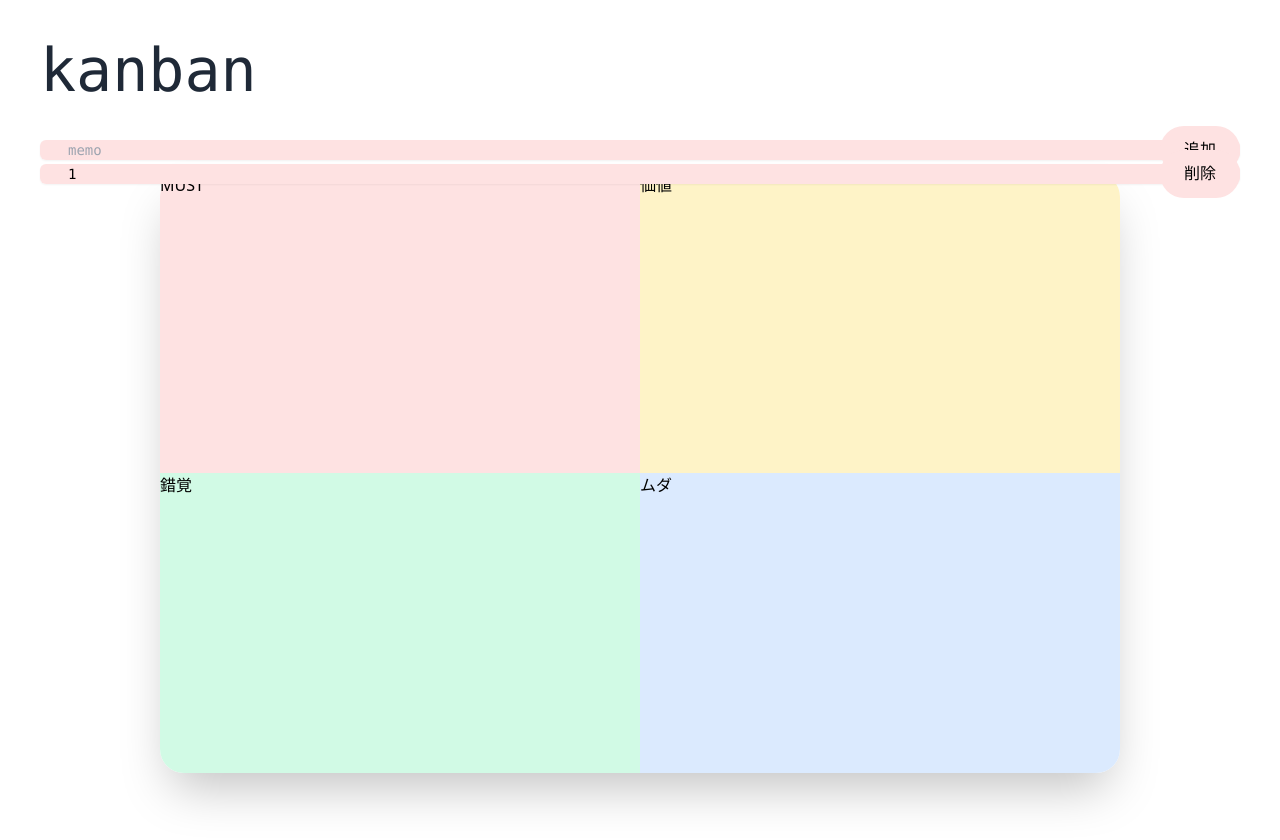
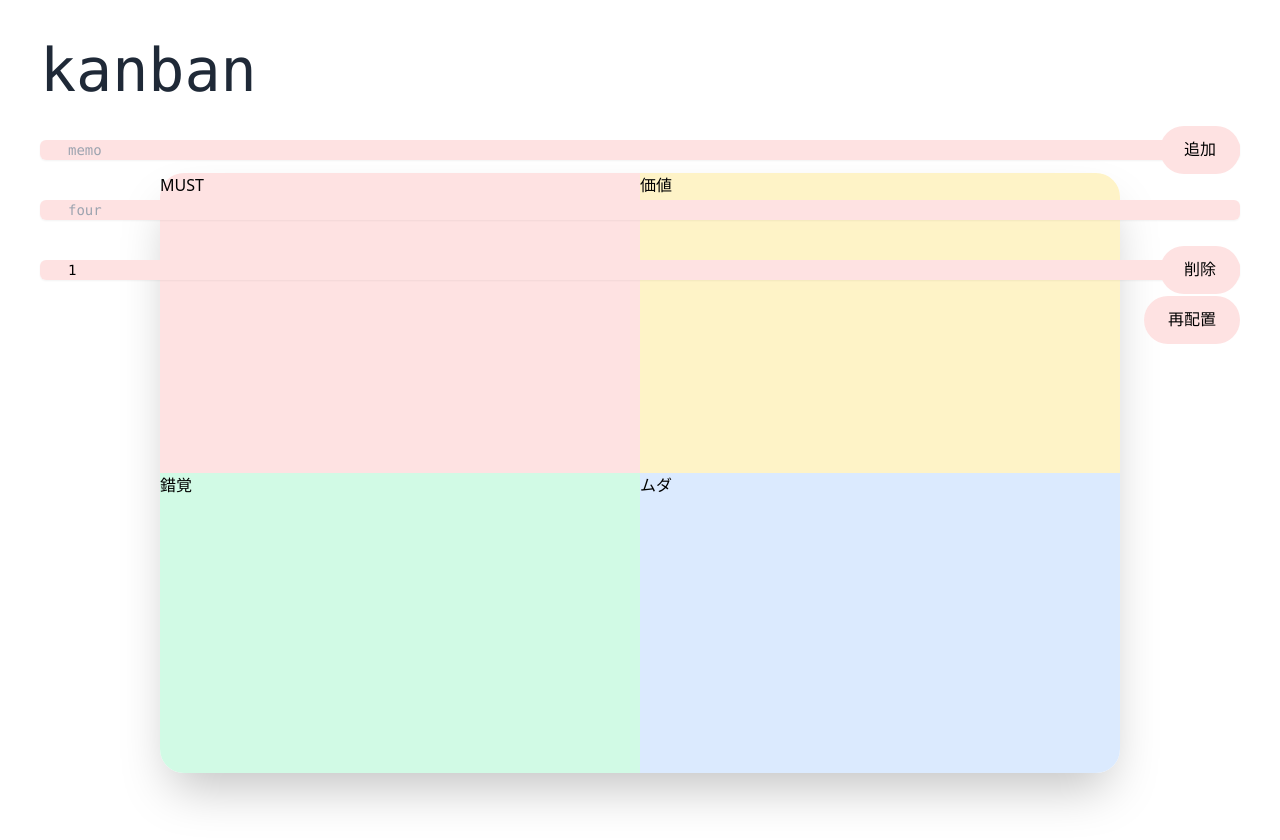
Before and after one commit to daiki-skm/kanban, a Nuxt app: page / in a window 1280 px wide. Built offline with nearby package versions, Linux system fonts and the light colour scheme; no server answers; the database is empty.

Commit message:
update: position

```diff
--- a/components/BaseBackground.vue
+++ b/components/BaseBackground.vue
@@ -23,7 +23,17 @@
                 </div>
             </p>
             <p class="text-right mr-20">
-                <div class="mt-1 relative rounded-md shadow-sm">
+                <div class="mt-10 relative rounded-md shadow-sm">
+                    <input
+                        type="text"
+                        v-model="four"
+                        class="focus:ring-indigo-500 focus:border-indigo-500 block w-full pl-7 pr-12 sm:text-sm border-gray-300 bg-red-100 rounded-md"
+                        placeholder="four"
+                    >
+                </div>
+            </p>
+            <p class="text-right mr-20">
+                <div class="mt-10 relative rounded-md shadow-sm">
                     <input
                         type="number"
                         v-model="num"
@@ -36,6 +46,18 @@
                             class="rounded-full py-3 px-6 bg-red-100"
                         >
                             削除
+                        </span>
+                    </div>
+                </div>
+            </p>
+            <p class="text-right mr-20">
+                <div class="mt-10 relative rounded-md shadow-sm">
+                    <div class="absolute inset-y-0 right-0 flex items-center">
+                        <span
+                            @click="resetMemo"
+                            class="rounded-full py-3 px-6 bg-red-100"
+                        >
+                            再配置
                         </span>
                     </div>
                 </div>
@@ -61,10 +83,12 @@ import { DragControls } from "three/examples/jsm/controls/DragControls"
 interface DataType {
     memo: string
     num: number
+    four: string
     width: number
     height: number
     scale: Object
     position: Object
+    demo: Object
 }
 
 let dict_memo = {}
@@ -77,6 +101,7 @@ export default Vue.extend({
         return {
             memo: "",
             num: 1,
+            four: "",
             width: 960,
             height: 540,
             scale: {
@@ -85,9 +110,31 @@ export default Vue.extend({
                 z: 20,
             },
             position: {
-                x: -20,
-                y: 10,
+                x: 10,
+                y: 0,
                 z: -40
+            },
+            demo: {
+                "must": {
+                    x: -50,
+                    y: 60,
+                    z: -40
+                },
+                "value": {
+                    x: 10,
+                    y: 60,
+                    z: -40
+                },
+                "sakkaku": {
+                    x: -50,
+                    y: 0,
+                    z: -40
+                },
+                "wrong": {
+                    x: 10,
+                    y: 0,
+                    z: -40
+                }
             }
         } as DataType
     },
@@ -105,7 +152,10 @@ export default Vue.extend({
                 createCanvasForTexture
             );
 
-            _this.createSprite(canvasTexture, _this.scale, _this.position, doc.id, camera, renderer)
+            const four = doc.data().four
+            // @ts-ignore
+            const position = _this.demo[four]
+            _this.createSprite(canvasTexture, _this.scale, position, doc.id, camera, renderer)
 
             tick()
 
@@ -130,6 +180,10 @@ export default Vue.extend({
         },
     },
     methods: {
+        resetMemo () {
+            // @ts-ignore
+            console.log(this.demo["must"])
+        },
         createRenderer () {
             const renderer = new THREE.WebGLRenderer({
                 // @ts-ignore
@@ -188,7 +242,6 @@ export default Vue.extend({
             // サイズを取得
             const width = window.innerWidth;
             const height = window.innerHeight;
-            // console.log('--------------------', width, height)
 
             // レンダラーのサイズを調整する
             renderer.setPixelRatio(window.devicePixelRatio);
@@ -220,7 +273,8 @@ export default Vue.extend({
             }
 
             await setDoc(doc(database, "memo", String(this.num)), {
-                memo: this.memo,
+                four: this.four,
+                memo: this.memo
             });
 
             const renderer = this.createRenderer()
@@ -233,7 +287,9 @@ export default Vue.extend({
                 createCanvasForTexture
             );
 
-            this.createSprite(canvasTexture, this.scale, this.position, String(this.num), camera, renderer)
+            // @ts-ignore
+            const position = this.demo[this.four]
+            this.createSprite(canvasTexture, this.scale, position, String(this.num), camera, renderer)
 
             tick()
 
```
